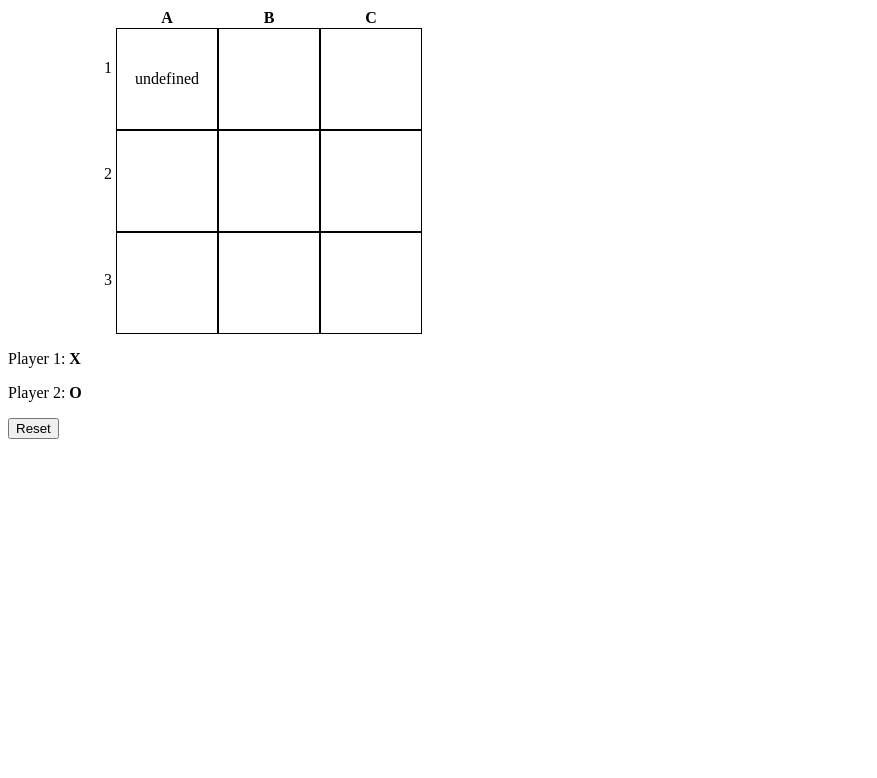
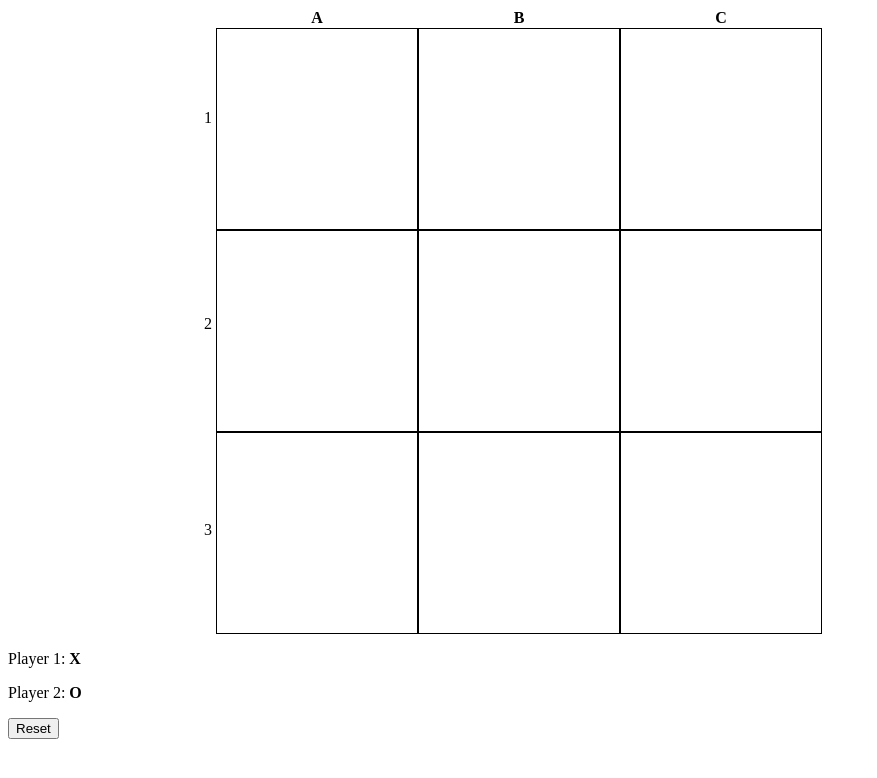
Before and after one commit to Abraham-Rizky/WDD330, a plain HTML site: page week4/code/team-assignment.html in a window 1280 px wide. Shown: the whole page, without its empty margins (0-877 px from the left). Drawn offline with Linux system fonts and the light colour scheme.

Commit message:
finished core assignment

```diff
--- a/week4/code/team-assignment.html
+++ b/week4/code/team-assignment.html
@@ -9,8 +9,8 @@
       }
       td{
         border: 1px solid #000000;
-        width: 100px;
-        height: 100px;
+        width: 200px;
+        height: 200px;
       }
       #firstTable th, #firstTable td{
         border: 1px solid #ffffff;
@@ -36,26 +36,26 @@
           <td>3</td>
         </tr>
       </table>
-      <table id="secondTable" style="text-align: center;" cellpadding="0" cellspacing="0">
+      <table id="secondTable" style="text-align: center;" cellpadding="0" cellspacing="0" onclick="startGame(event)">
         <tr>
           <th>A</th>
           <th>B</th>
           <th>C</th>
         </tr>
         <tr>
-          <td id="sample" onclick="startGame();" class="box"></td>
-          <td class="box"></td>
-          <td></td>
+          <td id="A1"></td>
+          <td id="B1"></td>
+          <td id="C1"></td>
         </tr>
         <tr>
-          <td></td>
-          <td></td>
-          <td></td>
+          <td id="A2"></td>
+          <td id="B2"></td>
+          <td id="C2"></td>
         </tr>
         <tr>
-          <td></td>
-          <td></td>
-          <td></td>
+          <td id="A3"></td>
+          <td id="B3"></td>
+          <td id="C3"></td>
         </tr>
       </table>
     </div>
@@ -63,13 +63,20 @@
     <p>Player 2: <strong>O</strong></p>
     <button onclick="reset()" id="resetButton" type="reset">Reset</button>
     <script>
+      //Player 1 always start with "X" and player 2 with "O"
       const myArray = ["X","O","X","O","X","O","X","O","X"];
-      let clicks = -1;
-      function startGame(){
-          document.getElementById("sample").innerHTML = myArray[clicks];
-          clicks++;
+      let clicks = 0;
+
+      function startGame(event){
+        let cellId = event.target.id;
+        document.getElementById(cellId).innerHTML = myArray[clicks];
+        clicks++;
       }
+
+      function reset(){
+        location.reload();
+      }
+
     </script>
-    <script>startGame();reset();</script>
   </body>
 </html>
```
